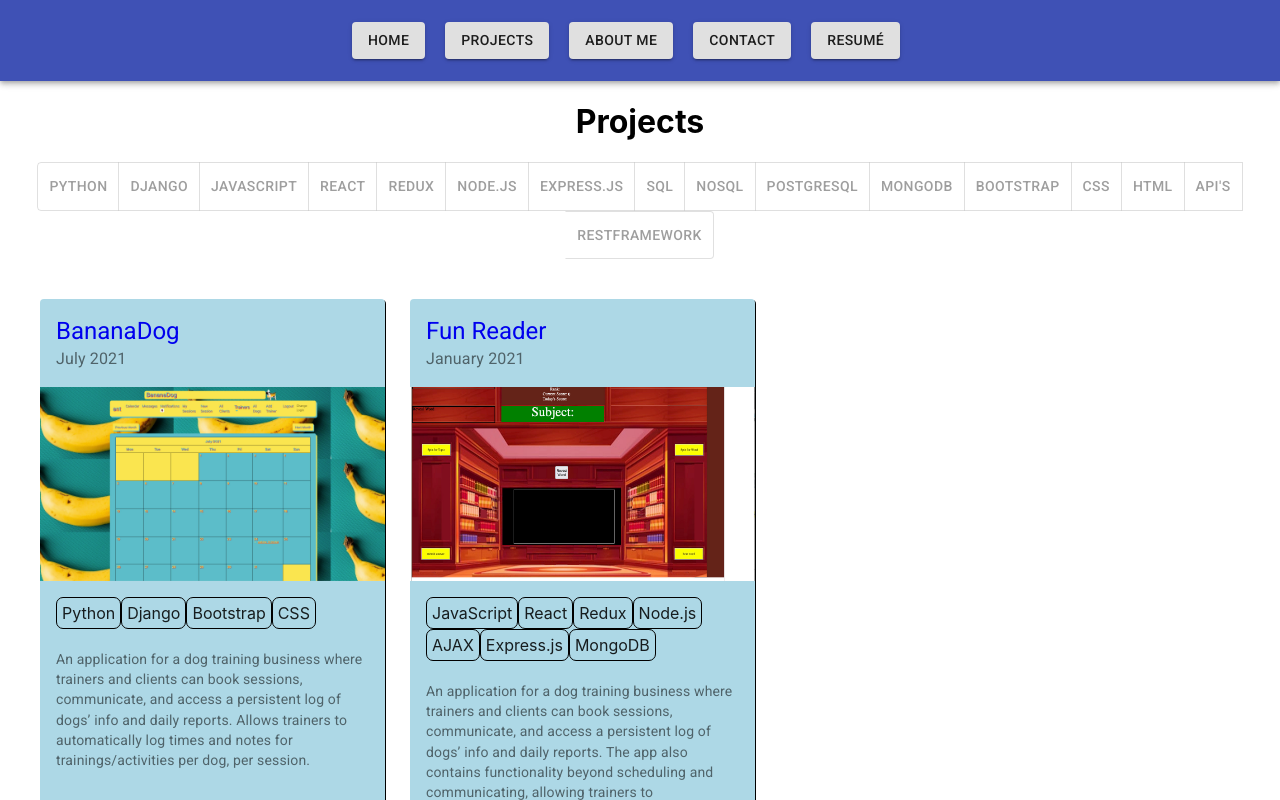
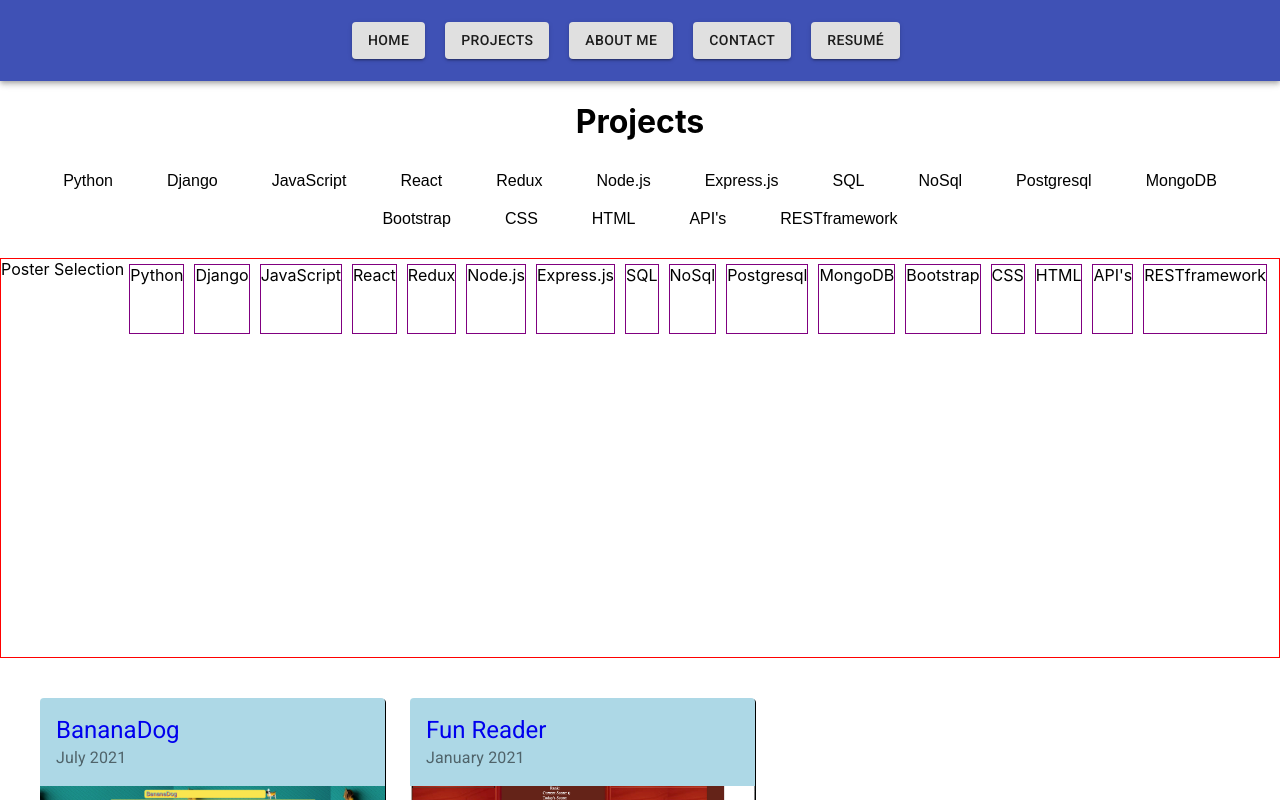
Before and after one commit to nvalle0624/myportfolio, a React (Create React App) app: page /projects in a window 1280 px wide. Shown: the top 800 px of the page. Built offline with nearby package versions, Linux system fonts and the light colour scheme.

Commit message:
projects tags and filter works for button and poster selection

```diff
--- a/src/App.css
+++ b/src/App.css
@@ -36,12 +36,43 @@ a:hover {
 }
 
 .tech-button {
-  border-radius: 3px;
-  margin: 10px;
+  border: none;
+  background-color: white;
+  border-radius: 5px;
+  color: black;
+  padding: 10px 27px;
+  text-align: center;
+  text-decoration: none;
+  display: inline-block;
+  font-size: 16px;
+}
+
+.tech-button:hover {
+  background-color: rgba(117, 255, 225, 0.61);
+  border-radius: 5px;
+}
+
+.poster-selection {
+  display: flex;
+  border: 1px solid red;
+  height: 400px;
+}
+.poster:hover {
+  background-color: rgba(117, 255, 225, 0.61);
+}
+
+.poster {
+  border: 1px solid purple;
+  margin: 5px;
+  height: 70px;
 }
 
 .selected {
-  background-color: lightblue;
+  background-color: lightpink;
+}
+
+.selected:hover {
+  background-color: rgb(78, 125, 212);
 }
 
 .selected-work {
--- a/src/components/work/Work.js
+++ b/src/components/work/Work.js
@@ -1,49 +1,35 @@
-import { Button } from "@material-ui/core";
+// import { Button } from "@material-ui/core";
 import React, { useState } from "react";
 import { workCards } from "./WorkCards";
-import ToggleButton from "@material-ui/lab/ToggleButton";
-import ToggleButtonGroup from "@material-ui/lab/ToggleButtonGroup";
+// import ToggleButton from "@material-ui/lab/ToggleButton";
+// import ToggleButtonGroup from "@material-ui/lab/ToggleButtonGroup";
 
 function Work(props) {
   const [selectedTech, setSelectedTech] = useState([]);
   const [selectedWork, setSelectedWork] = useState(workCards);
   let newSelectedWork = [];
 
-  const [formats, setFormats] = React.useState(() => []);
-
-  const handleFormat = (event, newFormats) => {
-    setFormats(newFormats);
-  };
-
   const handleSelectTech = (event) => {
     let tech = event.currentTarget.innerHTML;
-    let techButton = event.currentTarget;
-    if (selectedTech.includes(tech) === false) {
-      techButton.className += " selected";
-      selectedTech.push(event.currentTarget.innerHTML);
+    setSelectedTech(selectedTech);
+    setSelectedWork(selectedWork);
+
+    if (!selectedTech.includes(tech)) {
+      selectedTech.push(tech);
       setSelectedTech(selectedTech);
     } else {
-      techButton.className = techButton.className.replace(" selected", "");
       selectedTech.splice(selectedTech.indexOf(tech), 1);
       setSelectedTech(selectedTech);
     }
-    if (selectedTech.length === 1) {
+
+    if (selectedTech.length > 0) {
+      newSelectedWork = [];
+      setSelectedWork(newSelectedWork);
+      selectedTech.forEach((selection) => {
         workCards.forEach((item) => {
           let tags = item.props.tags;
-        if (selectedTech.some((tag) => tags.indexOf(tag) >= 0)) {
-          newSelectedWork.push(item);
-          setSelectedWork(newSelectedWork);
-        } else {
-          setSelectedWork(newSelectedWork);
-        }
-      });
-    } else if (selectedTech.length > 1) {
-      newSelectedWork = [];
-      setSelectedWork(newSelectedWork);
-      workCards.forEach((item) => {
-        let tags = item.props.tags;
-        if (selectedTech.every((tag) => tags.includes(tag))) {
-          if (newSelectedWork.includes(item) === false) {
+          if (selectedTech.some((tag) => tags.includes(tag))) {
+            if (!newSelectedWork.includes(item)) {
               newSelectedWork.push(item);
               setSelectedWork(newSelectedWork);
             }
@@ -54,11 +40,43 @@ function Work(props) {
             }
           }
         });
+      });
     } else if (selectedTech.length === 0) {
       setSelectedWork(workCards);
     }
+    handleChange();
+  };
+  async function handleChange() {
+    await setSelectedTech(selectedTech);
+    let tagSpan = Array.from(document.getElementsByClassName("tech-span"));
+    let posters = Array.from(document.getElementsByClassName("poster"));
+    let techButtons = Array.from(document.getElementsByClassName("tech-button"));
+    tagSpan.forEach((i) => {
+      if (selectedTech.includes(i.innerHTML)) {
+        i.className = i.className.replace(" selected", "");
+        i.className += " selected";
+      } else {
+        i.className = i.className.replace(" selected", "");
+      }
+    });
+    posters.forEach((i) => {
+      if (selectedTech.includes(i.innerHTML)) {
+        i.className = i.className.replace(" selected", "");
+        i.className += " selected";
+      } else {
+        i.className = i.className.replace(" selected", "");
+      }
+    });
+    techButtons.forEach((i) => {
+      if (selectedTech.includes(i.innerHTML)) {
+        i.className = i.className.replace(" selected", "");
+        i.className += " selected";
+      } else {
+        i.className = i.className.replace(" selected", "");
+      }
+    });
+  }
   console.log(selectedTech);
-  };
 
   let techButtons = [
     "Python",
@@ -84,13 +102,22 @@ function Work(props) {
       <h1>Projects</h1>
 
       <div className="tech-selection">
-        <ToggleButtonGroup className="tech-selection" value={formats} onChange={handleFormat}>
+        {/* <ToggleButtonGroup className="tech-selection" value={formats} onChange={handleFormat}> */}
         {techButtons.map((tech) => (
-            <ToggleButton className="tech-button" key={tech} value={tech} onClick={handleSelectTech}>
+          <button className="tech-button" key={tech} value={tech} onClick={handleSelectTech}>
             {tech}
-            </ToggleButton>
+          </button>
         ))}
-        </ToggleButtonGroup>
+        {/* </ToggleButtonGroup> */}
+      </div>
+      <br></br>
+      <div className="poster-selection">
+        Poster Selection
+        {techButtons.map((tech) => (
+          <div className="poster" key={tech} value={tech} onClick={handleSelectTech}>
+            {tech}
+          </div>
+        ))}
       </div>
 
       <div className="selected-work" style={{ display: "flex", margin: "30px" }}>
--- a/src/components/work/WorkCards.js
+++ b/src/components/work/WorkCards.js
@@ -4,9 +4,9 @@ import FunReaderCard from "./funreaderCard";
 // import funreaderIMG from "./static/funreader.jpg";
 
 export const workCards = [
-  <BananaDogCard tags={["Python", "Django", "Bootstrap", "CSS"]} name="bananadog" />,
+  <BananaDogCard tags={["Python", "Django", "Bootstrap", "CSS", "HTML"]} name="bananadog" />,
   <FunReaderCard
-    tags={["JavaScript", "React", "Redux", "Node.js", "AJAX", "Express.js", "MongoDB"]}
+    tags={["JavaScript", "React", "Redux", "Node.js", "AJAX", "Express.js", "MongoDB", "HTML"]}
     name="funreader"
   />,
 ];
```
Lines whose indentation alone changed are shown as unchanged.
